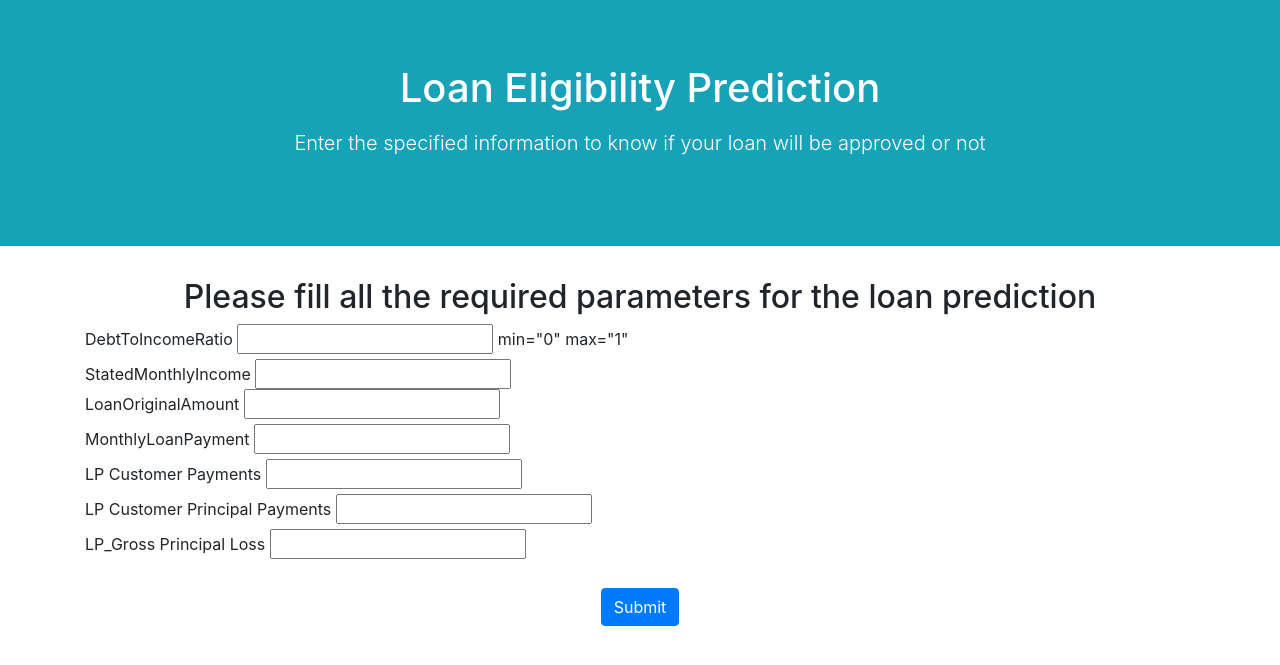
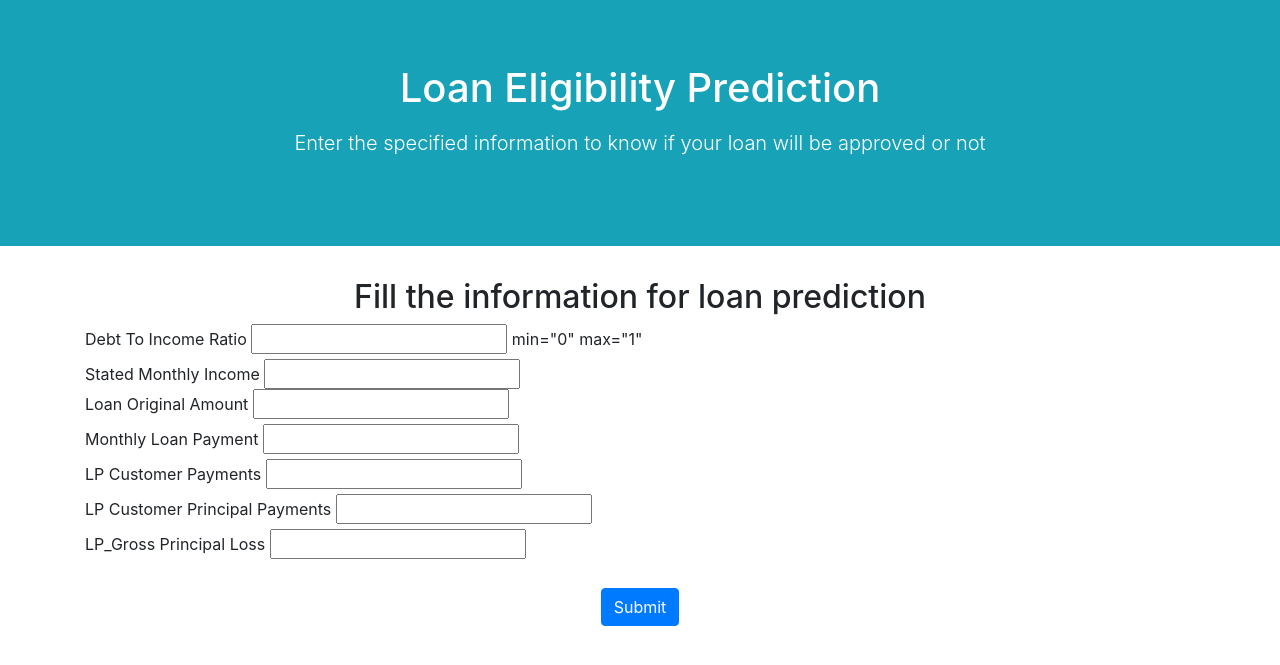
Before and after one commit to muskan-dalal/LoanPredictionApp, a Flask app: page / in a window 1280 px wide. Shown: the top 665 px of the page. Run offline with Flask 2, Linux system fonts and the light colour scheme; parts of the project's set-up code (start-up, migrations or seed data) failed here and were passed over; some libraries are stand-ins or nearby versions.

Commit message:
Update index.html

```diff
--- a/templates/index.html
+++ b/templates/index.html
@@ -31,19 +31,19 @@
         </div>
         </div>
         <div class="container mb-3 py-6">
-            <h2 class="text-center">Please fill all the required parameters for the loan prediction</h2>
+            <h2 class="text-center">Fill the information for loan prediction</h2>
             <form action="/predict" method="POST">
-    <label for="DebtToIncomeRatio">DebtToIncomeRatio</label>
+    <label for="DebtToIncomeRatio">Debt To Income Ratio</label>
     <input type="float" id="DebtToIncomeRatio" name="DebtToIncomeRatio">
 min="0" max="1"
     <br>
-    <label for="StatedMonthlyIncome">StatedMonthlyIncome</labl>
+    <label for="StatedMonthlyIncome">Stated Monthly Income</labl>
     <input type="number" id="StatedMonthlyIncome" name="StatedMonthlyIncome">
     <br>
-    <label for="LoanOriginalAmount">LoanOriginalAmount</label>
+    <label for="LoanOriginalAmount">Loan Original Amount</label>
     <input type="number" id="LoanOriginalAmount" name="LoanOriginalAmount">
     <br>
-    <label for="MonthlyLoanPayment">MonthlyLoanPayment</label>
+    <label for="MonthlyLoanPayment">Monthly Loan Payment</label>
     <input type="number" id="MonthlyLoanPayment" name="MonthlyLoanPayment">
     <br>
       <label for="LP_CustomerPayments">LP Customer Payments</label>
```
